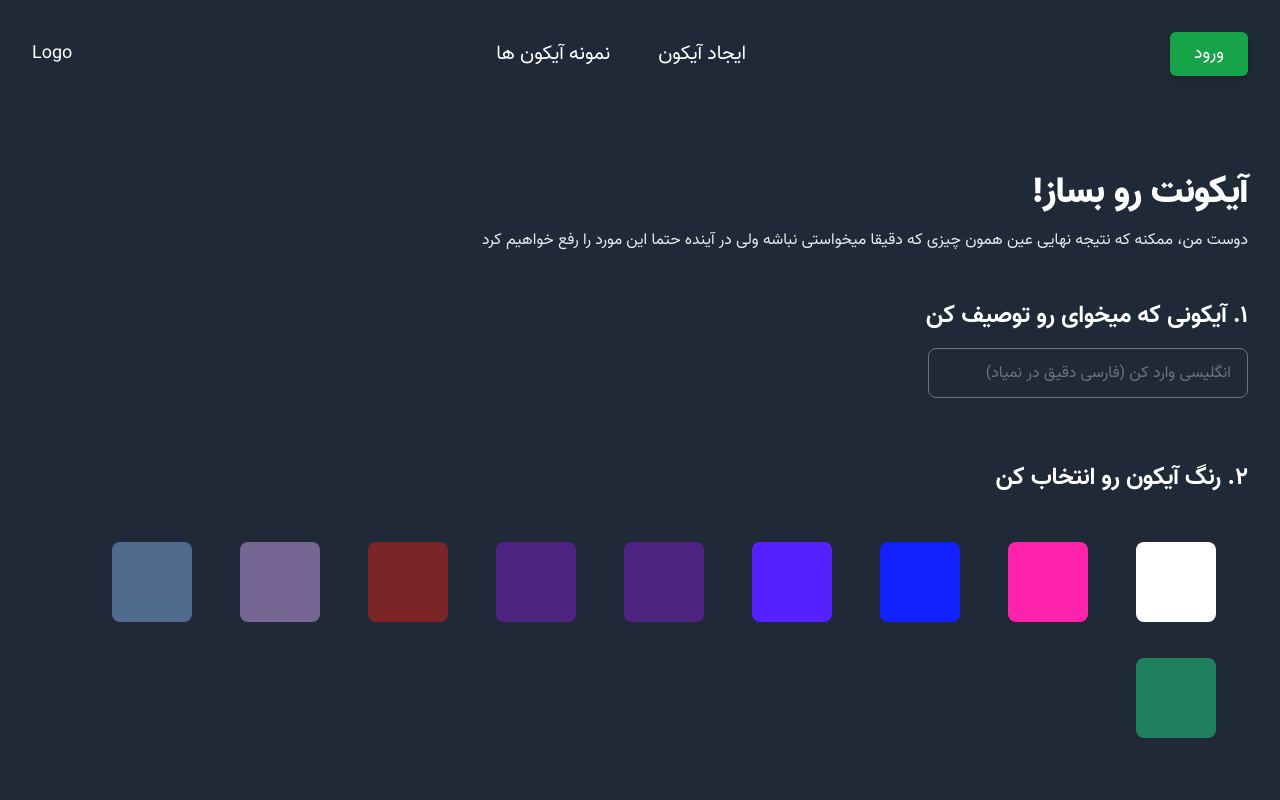
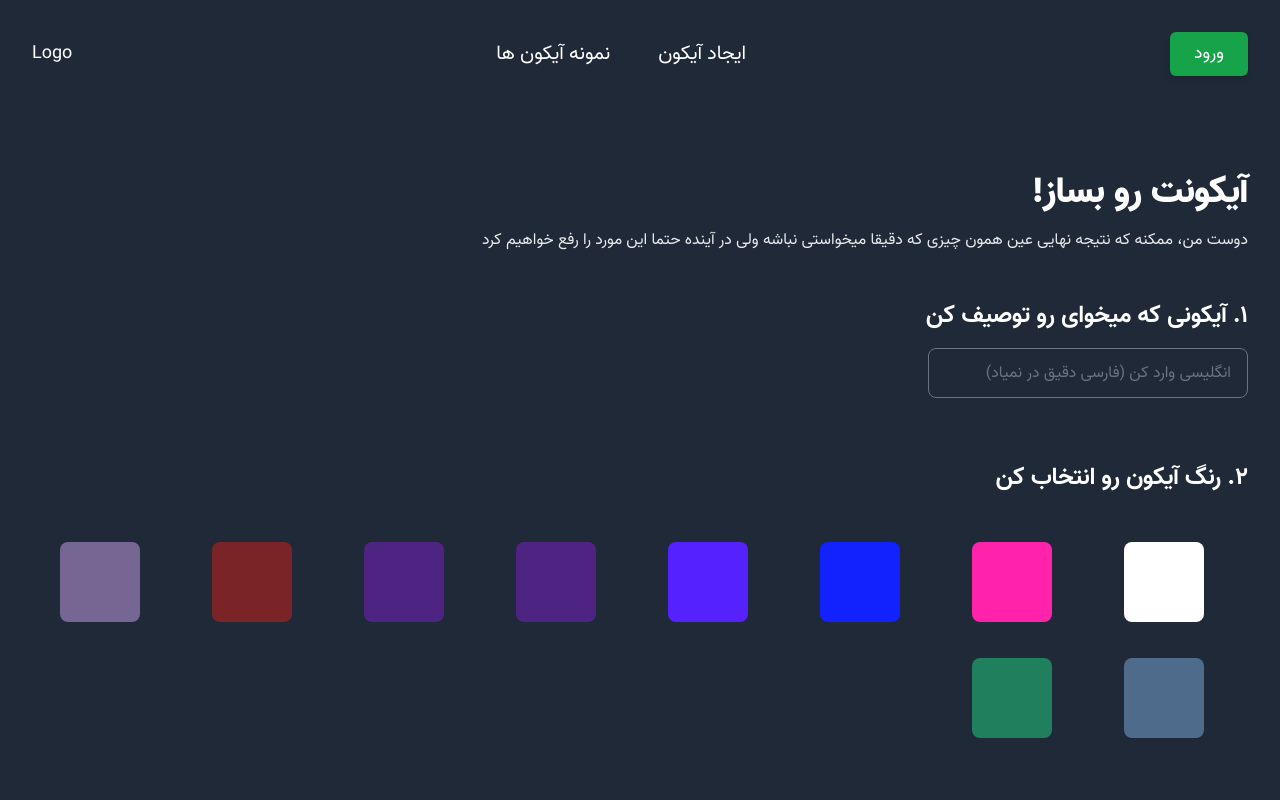
Before and after one commit to Sina-Abf/icon-generator, a Next.js app: page /generate in a window 1280 px wide. Shown: the top 800 px of the page. Built offline with nearby package versions, Linux system fonts and the light colour scheme.

Commit message:
add grid for colors

```diff
--- a/app/generate/components/colors-form.tsx
+++ b/app/generate/components/colors-form.tsx
@@ -56,7 +56,7 @@ const ColorsForm = ({
       <label className="font-semibold block text-2xl">
         2. رنگ آیکون رو انتخاب کن
       </label>
-      <ul className="flex flex-wrap my-8">
+      <ul className="grid grid-cols-3 sm:grid-cols-4 md:grid-cols-5 lg:grid-cols-8 my-8">
         {COLORS.map((color) => (
           <Radio
             key={color.id}
```
